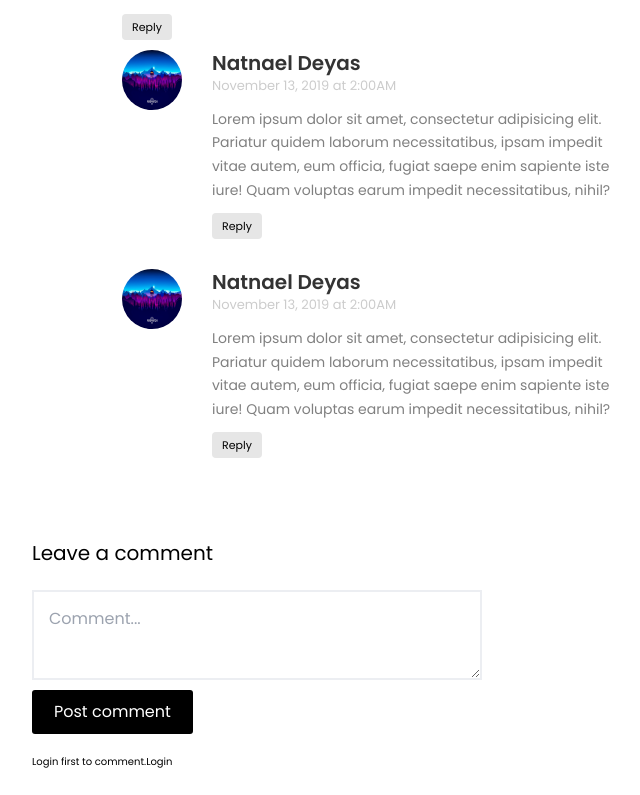
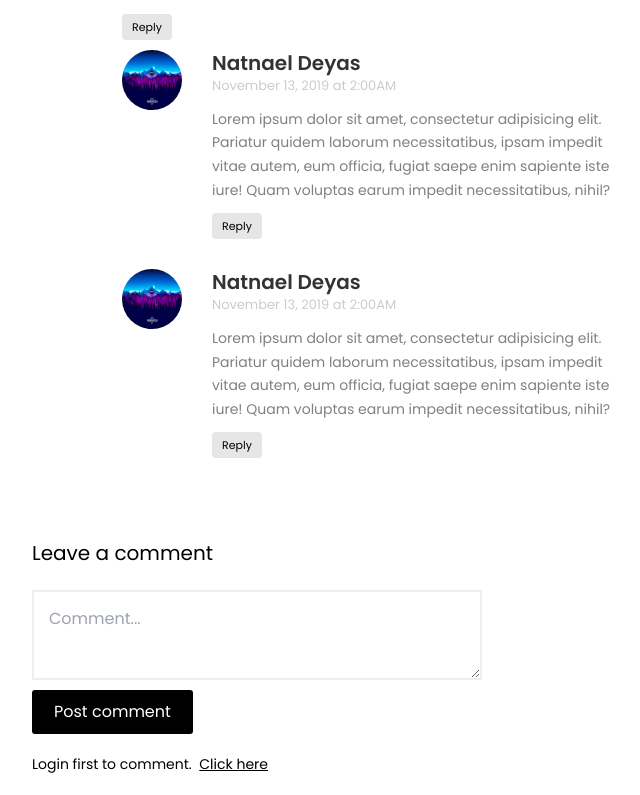
Before and after one commit to Natnael772/ersas, a React (Create React App) app in the folder client/: page / in a window 1280 px wide. Shown: the part 2197-2992 px from the top of the page, without its empty margins (108-748 px from the left). Built offline with nearby package versions, Linux system fonts and the light colour scheme.

Commit message:
Leave-comment UI Updated

```diff
--- a/client/src/components/Comments/Comments.css
+++ b/client/src/components/Comments/Comments.css
@@ -128,3 +128,9 @@
   cursor: pointer;
   margin-bottom: 2rem;
 }
+.leavecom-logf {
+  font-size: 1.4rem;
+}
+.link-login {
+  text-decoration: underline;
+}
--- a/client/src/components/Comments/LeaveComment.js
+++ b/client/src/components/Comments/LeaveComment.js
@@ -13,9 +13,9 @@ const LeaveComment = () => {
         />
         <button className="btn-comment">Post comment</button>
       </form>
-      <p className="leavecom-nli">
-        Login first to comment.
-        <a href="link-login">Login</a>
+      <p className="leavecom-logf">
+        Login first to comment. &nbsp;
+        <a className="link-login">Click here</a>
       </p>
     </div>
   );
```
